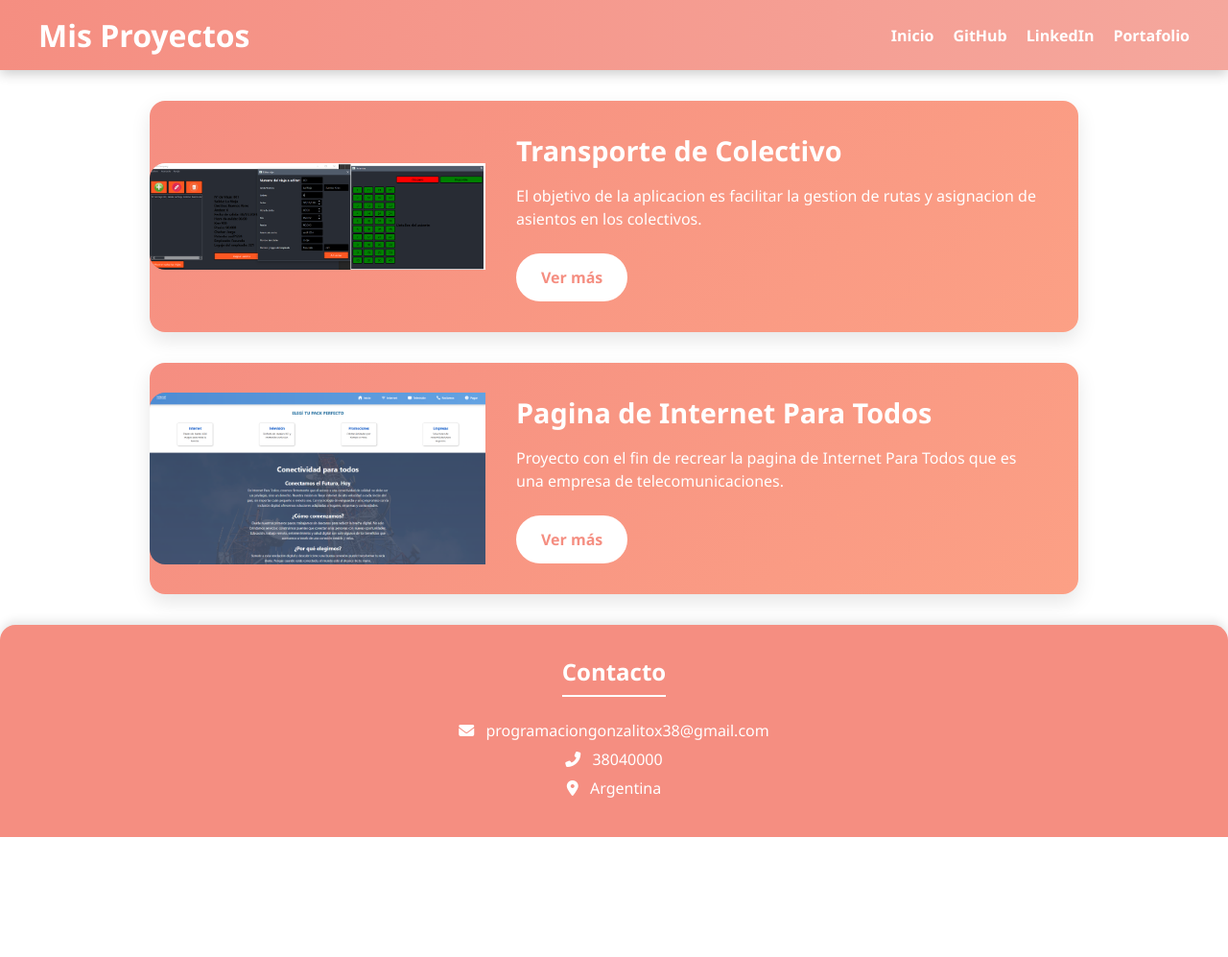
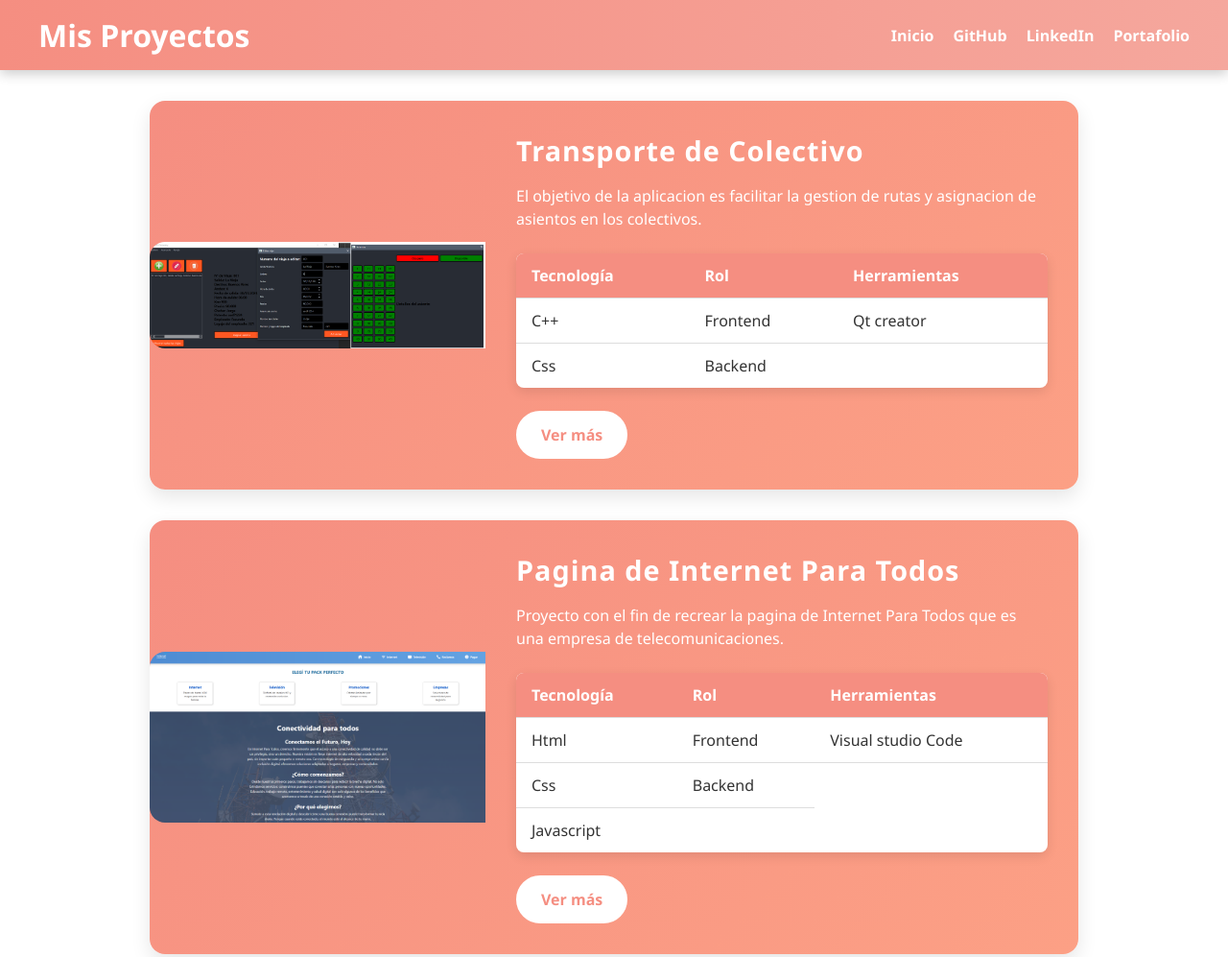
Before and after one commit to esbreenn/about-me, a plain HTML site: page proyectos.html in a window 1280 px wide. Shown: the top 997 px of the page at 96% size. Before the commit the page ends 872 px from the top, so only its background shows below. Drawn offline with Linux system fonts and the light colour scheme.

Commit message:
Implementacion de tablas con estilo, cambio de tipografia del footer

```diff
--- a/proyectos.html
+++ b/proyectos.html
@@ -15,8 +15,8 @@
     <nav>
       <ul>
         <li><a href="index.html">Inicio</a></li>
-        <li><a href="#">GitHub</a></li>
-        <li><a href="#">LinkedIn</a></li>
+        <li><a href="https://github.com/esbreenn">GitHub</a></li>
+        <li><a href="https://www.linkedin.com/in/gonzalo-romero-708888294/">LinkedIn</a></li>
         <li><a href="#">Portafolio</a></li>
       </ul>
     </nav>
@@ -32,6 +32,27 @@
         <p>El objetivo de la aplicacion es facilitar la gestion de rutas y asignacion de asientos en los colectivos.
 
         </p>
+        <table class="tabla-proyecto">
+            <thead>
+              <tr>
+                <th>Tecnología</th>
+                <th>Rol</th>
+                <th>Herramientas</th>
+              </tr>
+            </thead>
+            <tbody>
+              <tr>
+                <td>C++</td>
+                <td>Frontend</td>
+                <td>Qt creator</td>
+              </tr>
+              <tr>
+                <td>Css</td>
+                <td>Backend</td>
+              </tr>
+
+            </tbody>
+          </table>
         <a href="#" class="boton-proyecto">Ver más</a>
       </div>
     </div>
@@ -42,9 +63,36 @@
       <div class="detalle-proyecto">
         <h2>Pagina de Internet Para Todos</h2>
         <p>Proyecto con el fin de recrear la pagina de Internet Para Todos que es una empresa de telecomunicaciones.</p>
+        <table class="tabla-proyecto">
+            <thead>
+              <tr>
+                <th>Tecnología</th>
+                <th>Rol</th>
+                <th>Herramientas</th>
+              </tr>
+            </thead>
+            <tbody>
+              <tr>
+                <td>Html</td>
+                <td>Frontend</td>
+                <td>Visual studio Code</td>
+              </tr>
+              <tr>
+                <td>Css</td>
+                <td>Backend</td>
+              </tr>
+              <tr>
+                <td>Javascript</td>
+              </tr>
+
+            </tbody>
+          </table>
         <a href="https://esbreenn.github.io/web-IPT/" class="boton-proyecto">Ver más</a>
       </div>
     </div>
+
+
+
 
   </section>
 
--- a/style.css
+++ b/style.css
@@ -3,6 +3,9 @@
     padding: 0;
     box-sizing: border-box;
     font-family: 'Segoe UI', sans-serif;
+  }
+  h2, h3 {
+    letter-spacing: 1px;
   }
 
   /* Header */
@@ -121,6 +124,10 @@
     border-top-right-radius: 1rem;
     box-shadow: 0 -4px 10px rgba(0, 0, 0, 0.1);
   }
+  .footer ul li {
+    font-style: italic;
+  }
+
 
   .contact-me {
     text-align: center;
@@ -136,6 +143,8 @@
 
   .contact-me ul {
     list-style: none;
+    margin-top: 1rem;
+
   }
 
   .contact-me li {
@@ -211,3 +220,30 @@
     color: white;
     border-color: white;
   }
+
+  .tabla-proyecto {
+    width: 100%;
+    border-collapse: collapse;
+    margin-top: 1.5rem;
+    background-color: white;
+    color: #333;
+    border-radius: 0.5rem;
+    overflow: hidden;
+    box-shadow: 0 4px 12px rgba(0, 0, 0, 0.1);
+  }
+
+  .tabla-proyecto th,
+  .tabla-proyecto td {
+    padding: 0.75rem 1rem;
+    text-align: left;
+    border-bottom: 1px solid #ddd;
+  }
+
+  .tabla-proyecto th {
+    background-color: #f58e81;
+    color: white;
+  }
+
+  .tabla-proyecto tr:last-child td {
+    border-bottom: none;
+  }
```
Also changed, not shown: index.html (+6 -4 lines).
